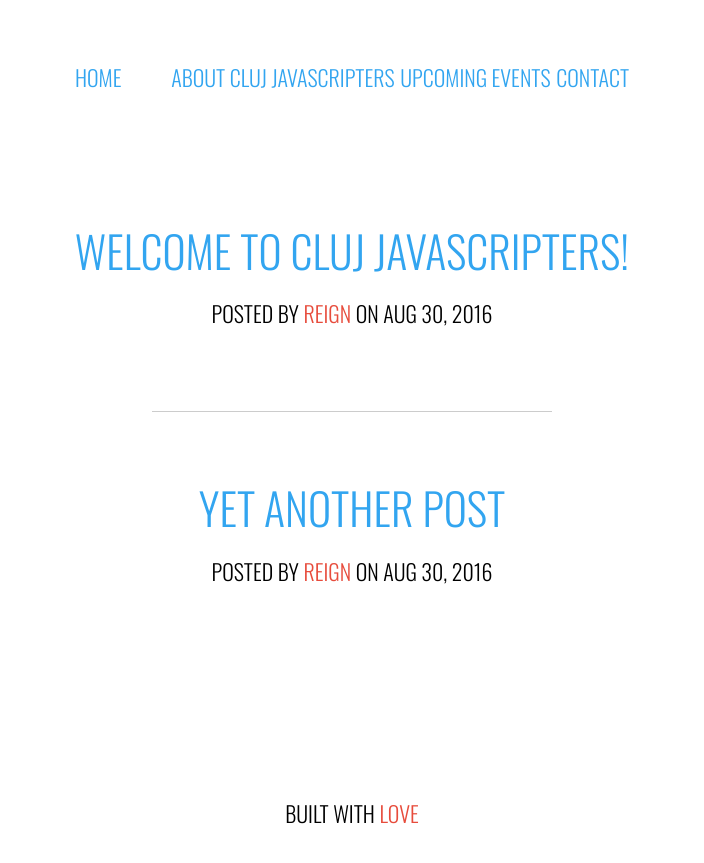
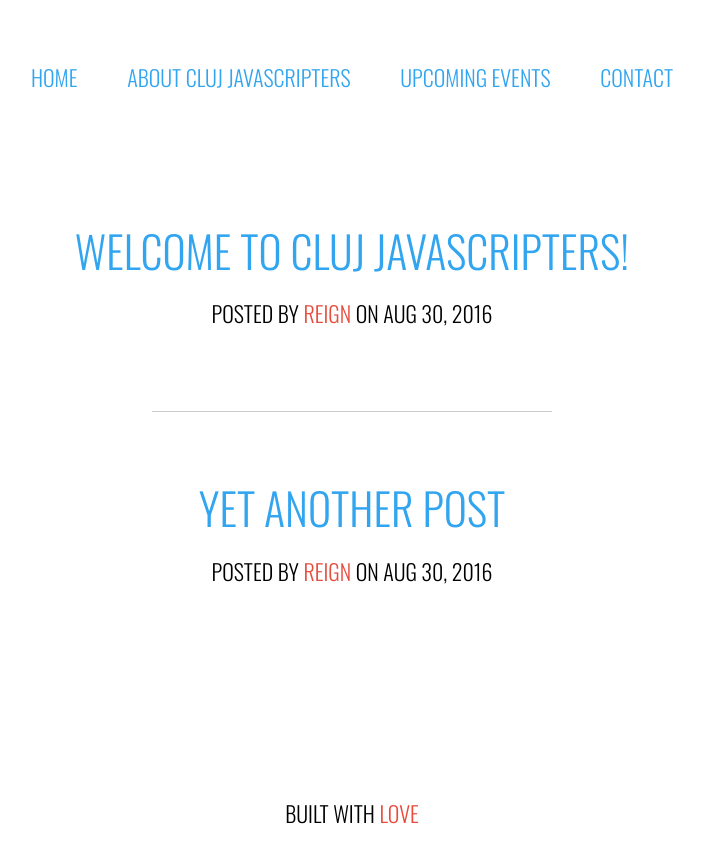
Before and after one commit to jsheroes/cluj-javascripters.github.io, a Jekyll site: the page built from index.html, in a window 1280 px wide. Shown: the top 863 px of the page, without its empty margins (288-992 px from the left). Built offline with Jekyll 4.4.1, drawn with Linux system fonts in a browser that asks for light colours.

Commit message:
page changes & menu style

```diff
--- a/_layouts/default.html
+++ b/_layouts/default.html
@@ -20,8 +20,8 @@
   <header class="site-header">
     <nav>
       <a class="mr-double oswup" href="/">Home</a>
-      <a class="oswup" href="/about">About Cluj JavaScripters</a>
-      <a class="oswup" href="/upcoming-events">Upcoming Events</a>
+      <a class="mr-double oswup" href="/about">About Cluj JavaScripters</a>
+      <a class="mr-double oswup" href="/upcoming-events">Upcoming Events</a>
       <a class="oswup" href="/contact">Contact</a>
     </nav>
   </header>
```
Also changed, not shown: contact.md (+2 -2 lines).
